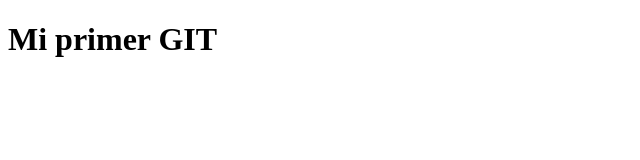
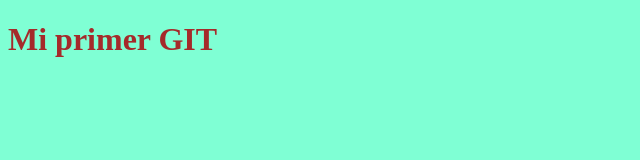
Before and after one commit to arleycas/curso-git, a plain HTML site: page index.html in a window 1280 px wide. Shown: the whole page, without its empty margins (0-640 px from the left). Drawn offline with Linux system fonts and the light colour scheme.

Commit message:
se agregan estilos css

```diff
--- a/css/estilos.css
+++ b/css/estilos.css
@@ -0,0 +1,4 @@
+body {
+  background-color: aquamarine;
+  color: brown;
+}
--- a/index.html
+++ b/index.html
@@ -5,6 +5,7 @@
     <meta http-equiv="X-UA-Compatible" content="IE=edge">
     <meta name="viewport" content="width=device-width, initial-scale=1.0">
     <title>Ejemplo GIT</title>
+    <link rel="stylesheet" href="css/estilos.css">
 </head>
 <body>
 
```
